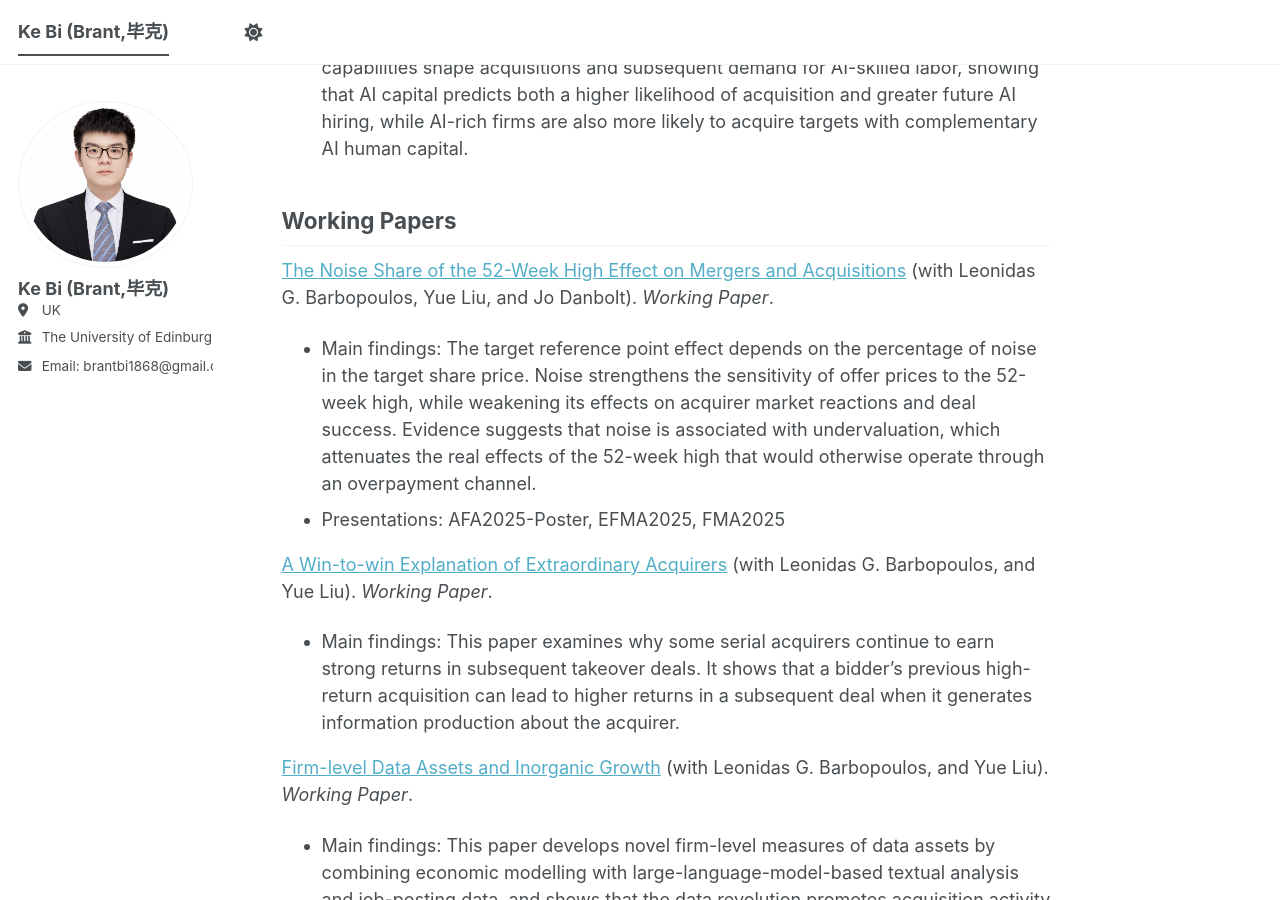
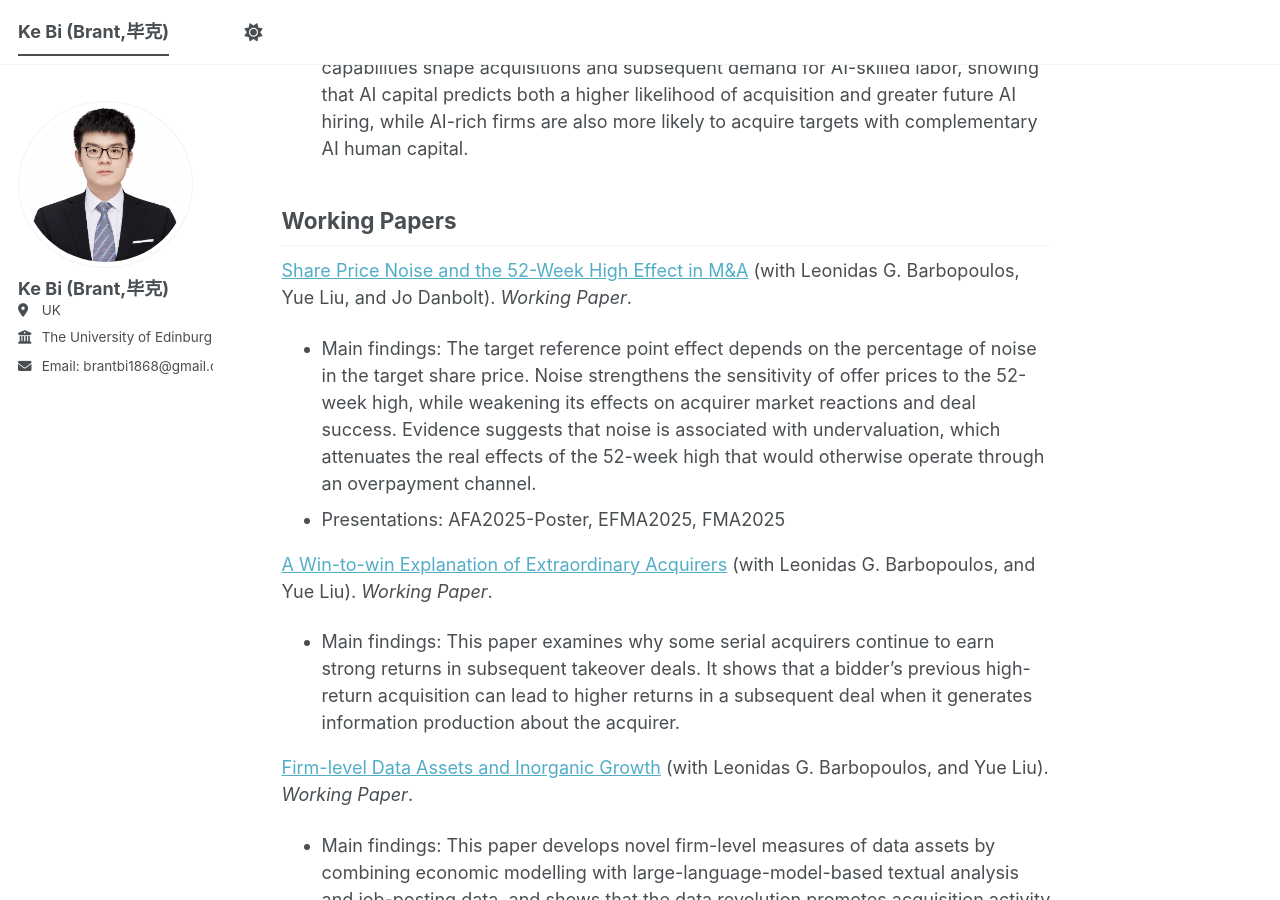
Before and after one commit to brant1868/brant1868.github.io, a Jekyll site: the page built from _pages/about.md, in a window 1280 px wide and 900 px high, scrolled down 865 px. Built offline with Jekyll 4.4.1, drawn with Linux system fonts in a browser that asks for light colours; a script bundle is joined from its source files by our own code; library files that are not in the unit come from our copies.

Commit message:
Update about.md

```diff
--- a/_pages/about.md
+++ b/_pages/about.md
@@ -35,7 +35,7 @@ Job Market Paper
 
 Working Papers
 ------
-[The Noise Share of the 52-Week High Effect on Mergers and Acquisitions](https://drive.google.com/file/d/14QogxbzOkbWbNxQR4Ps5Qru8pDLq0R6A/view?usp=drive_link){:target="_blank" } (with Leonidas G. Barbopoulos, Yue Liu, and Jo Danbolt). _Working Paper_.
+[Share Price Noise and the 52-Week High Effect in M&A](https://drive.google.com/file/d/1i0QTdoGMnttnxHFrSVfVea26Ls04gZNa/view?usp=drive_link){:target="_blank" } (with Leonidas G. Barbopoulos, Yue Liu, and Jo Danbolt). _Working Paper_.
 - Main findings: The target reference point effect depends on the percentage of noise in the target share price. Noise strengthens the sensitivity of offer prices to the 52-week high, while weakening its effects on acquirer market reactions and deal success. Evidence suggests that noise is associated with undervaluation, which attenuates the real effects of the 52-week high that would otherwise operate through an overpayment channel.
 - Presentations: AFA2025-Poster, EFMA2025, FMA2025
 
```
